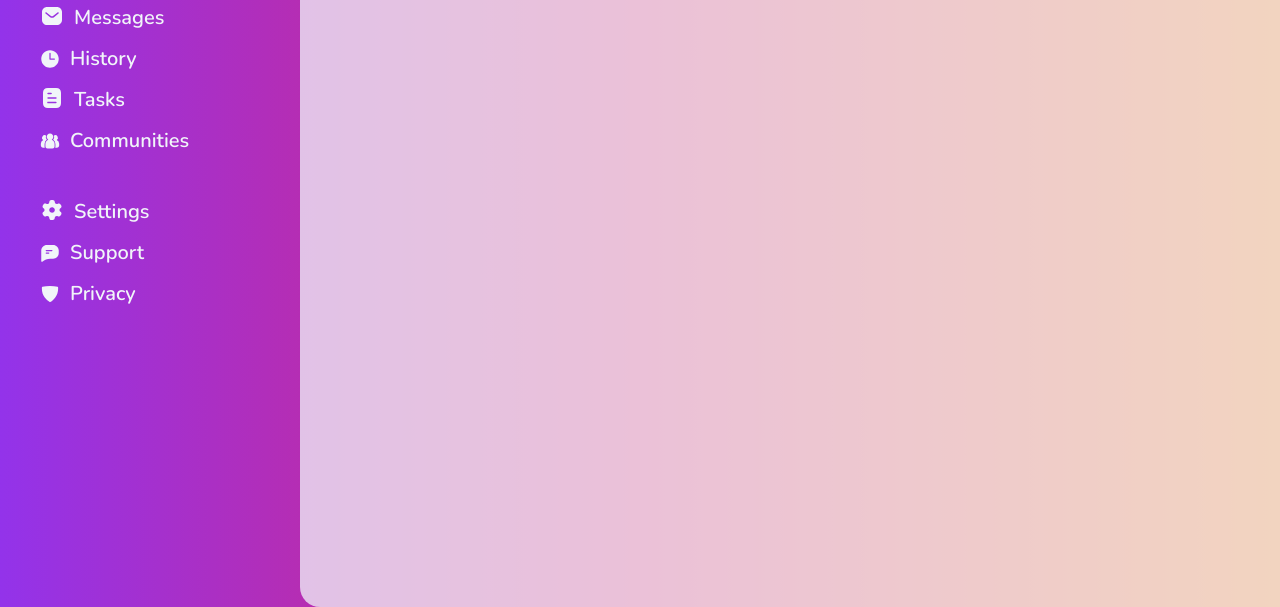
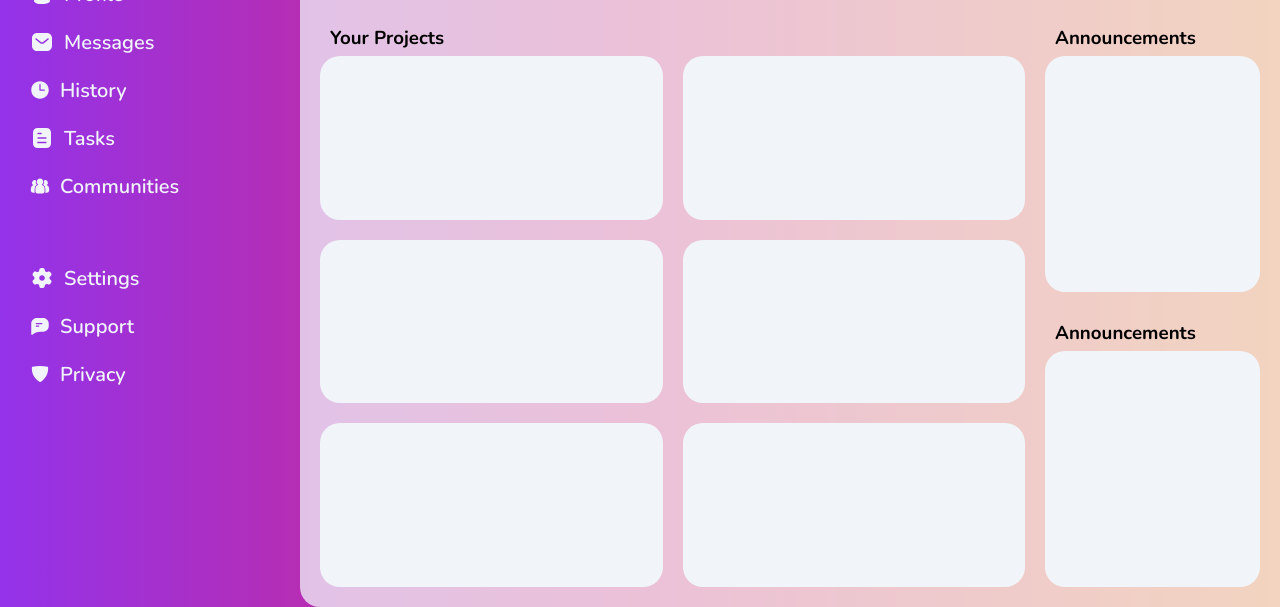
Before and after one commit to nasosar/dashboard-odin, a plain HTML site: page index.html in a window 1280 px wide. Shown: the part 193-800 px from the top of the page. Drawn offline with nearby package versions, Linux system fonts and the light colour scheme.

Commit message:
Make structureand grid for main section

```diff
--- a/index.html
+++ b/index.html
@@ -136,15 +136,27 @@
             </nav>
         </div>
 
+        <div class="div-mainsection">
+            <main class="main">
+                <h3 class="h3 h3-main">Your Projects</h3>
+                <section class="art-section">
+                    <article class="article-card"></article>
+                    <article class="article-card"></article>
+                    <article class="article-card"></article>
+                    <article class="article-card"></article>
+                    <article class="article-card"></article>
+                    <article class="article-card"></article>
+                </section>
+            </main>
 
+            <section class="sectionright">
+                <h3 class="h3 h3-right">Announcements</h3>
+                <article class="article-card"></article>
+                <h3 class="h3 h3-right">Announcements</h3>
+                <article class="article-card"></article>
+            </section>
+        </div>
 
-        <main class="main">
-
-        </main>
-
-        <section class="sectionright">
-
-        </section>
     </div>
 
 </body>
--- a/style.scss
+++ b/style.scss
@@ -5,10 +5,11 @@ $pinkColor: #db2777;
 $fuchsiaColor: #c026d3;
 $purpleColor: #9333ea;
 $indigoBlueColor: #4f46e5;
-$oragneColor: #f97316;
+$oragneColor: #e05e00;
 $offwhiteBg: #f1f5f9;
 $greyColor: #ccd1d8;
 $offwhiteTRANSPERENT: rgb(241, 245, 249, 0.75);
+$offwhiteHOVER: rgba(238, 197, 252, 0.3);
 $darkFonts: #1f2937;
 $lightFonts: #f1f5f9;
 
@@ -30,6 +31,9 @@ body {
     padding: 20px;
     background-color: $offwhiteTRANSPERENT;
     border-radius: 20px 0 0 20px;
+    display: flex;
+    flex-direction: column;
+    justify-content: space-between;
 }
 
 // GROUP HEADER + NAV STYLING
@@ -45,7 +49,6 @@ body {
 .header, .nav {
     padding: 0 20px;
     height: 85px;
-    //background-color: red;
     display: flex;
     justify-content: space-between;
     align-items: center;
@@ -197,7 +200,7 @@ input {
 // ASIDE STYLING
 
 .aside {
-    padding: 0 40px;
+    padding: 0;
     height: 100%;
     display: flex;
     flex-direction: column;
@@ -213,7 +216,7 @@ input {
 
 .aside-h1 {
     min-width: fit-content;
-    width: 100%;
+    width: 90%;
     margin: 20px 0 0 0;
     border-bottom: 1px solid $lightFonts;
     align-self: center;
@@ -231,15 +234,63 @@ ul {
     list-style: none;
     display: flex;
     flex-direction: column;
-    gap: 14px;
     font-weight: 600;
     font-size: 20px;
 }
 
 li {
-    width: 100%;
+    align-items: center;
+    height: 48px;
     margin: 0;
+    padding: 5px 30px;
     cursor: pointer;
     display: flex;
     gap: 10px;
 }
+
+li:hover {
+    border-left: 5px solid $offwhiteBg;
+    background-color: $offwhiteHOVER;
+    padding: 5px 25px;
+
+}
+
+// STYLING MAIN
+
+.div-mainsection {
+    width: 100%;
+    height: 100%;
+    display: grid;
+    grid-template-columns: 75% 25%;
+}
+
+.main {
+    height: 100%;
+    display: grid;
+    grid-template-rows: 10% 90%;
+}
+
+.sectionright {
+    padding: 0 0 0 20px;
+    height: 100%;
+    display: grid;
+    grid-template-rows: 10% 40% 10% 40%;
+}
+
+.h3 {
+    margin: 0;
+    padding: 5px 10px;
+    align-self: end;
+}
+
+.art-section {
+    display: grid;
+    grid-template-columns: repeat(auto-fit, minmax(300px, 1fr));
+    gap: 20px;
+}
+
+
+.article-card{
+    border-radius: 20px;
+    background-color: $offwhiteBg;
+}
```
Also changed, not shown: style.css, 1 other file.
